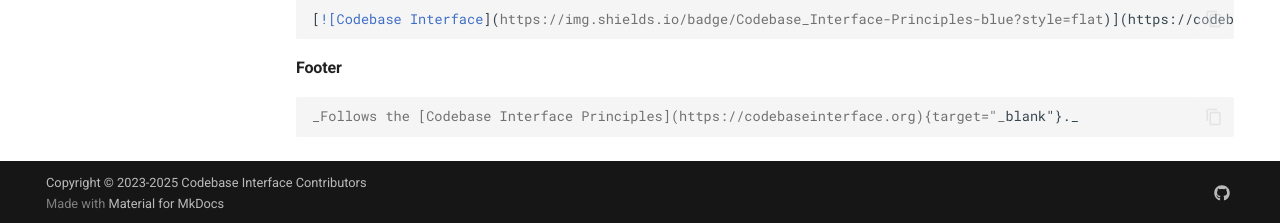
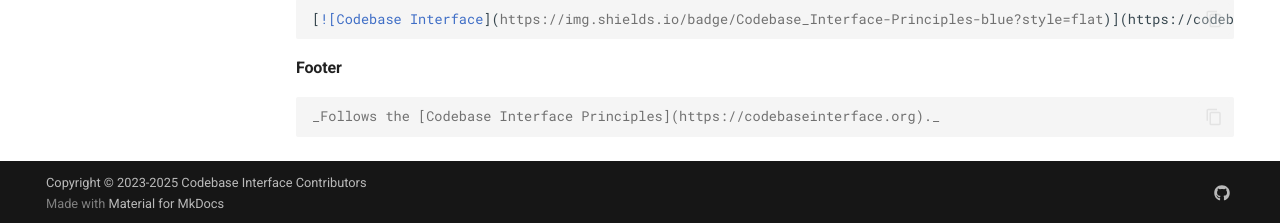
Before and after one commit to codebase-interface/codebase-interface.github.io, an MkDocs documentation site: the page built from docs/index.md, in a window 1280 px wide and 1012 px high. Shown: the part 786-1009 px from the top of the window. Built offline with MkDocs 1.6.1 and Material for MkDocs 9.7.7, drawn with Linux system fonts in a browser that asks for light colours; comment, search, counter and statistics services are not loaded.

Commit message:
docs: correcting link syntax

````diff
--- a/docs/index.md
+++ b/docs/index.md
@@ -15,7 +15,7 @@
 #### Primary
 
 ```md
-[![Codebase Interface Principles](https://img.shields.io/badge/Codebase%20Interface-Principles-4b9ce2?style=flat-square&logo=semanticweb&logoColor=white)](https://codebaseinterface.org){target="_blank"}
+[![Codebase Interface Principles](https://img.shields.io/badge/Codebase%20Interface-Principles-4b9ce2?style=flat-square&logo=semanticweb&logoColor=white)](https://codebaseinterface.org)
 
 > This repository follows the **Codebase Interface Principles** — for a better experience for everyone who works with it.
 ```
@@ -23,11 +23,11 @@
 #### Simple
 
 ```md
-[![Codebase Interface](https://img.shields.io/badge/Codebase_Interface-Principles-blue?style=flat)](https://codebaseinterface.org){target="_blank"}
+[![Codebase Interface](https://img.shields.io/badge/Codebase_Interface-Principles-blue?style=flat)](https://codebaseinterface.org)
 ```
 
 #### Footer
 
 ```md
-_Follows the [Codebase Interface Principles](https://codebaseinterface.org){target="_blank"}._
+_Follows the [Codebase Interface Principles](https://codebaseinterface.org)._
 ```
````
Also changed, not shown: README.md (+3 -3 lines).
